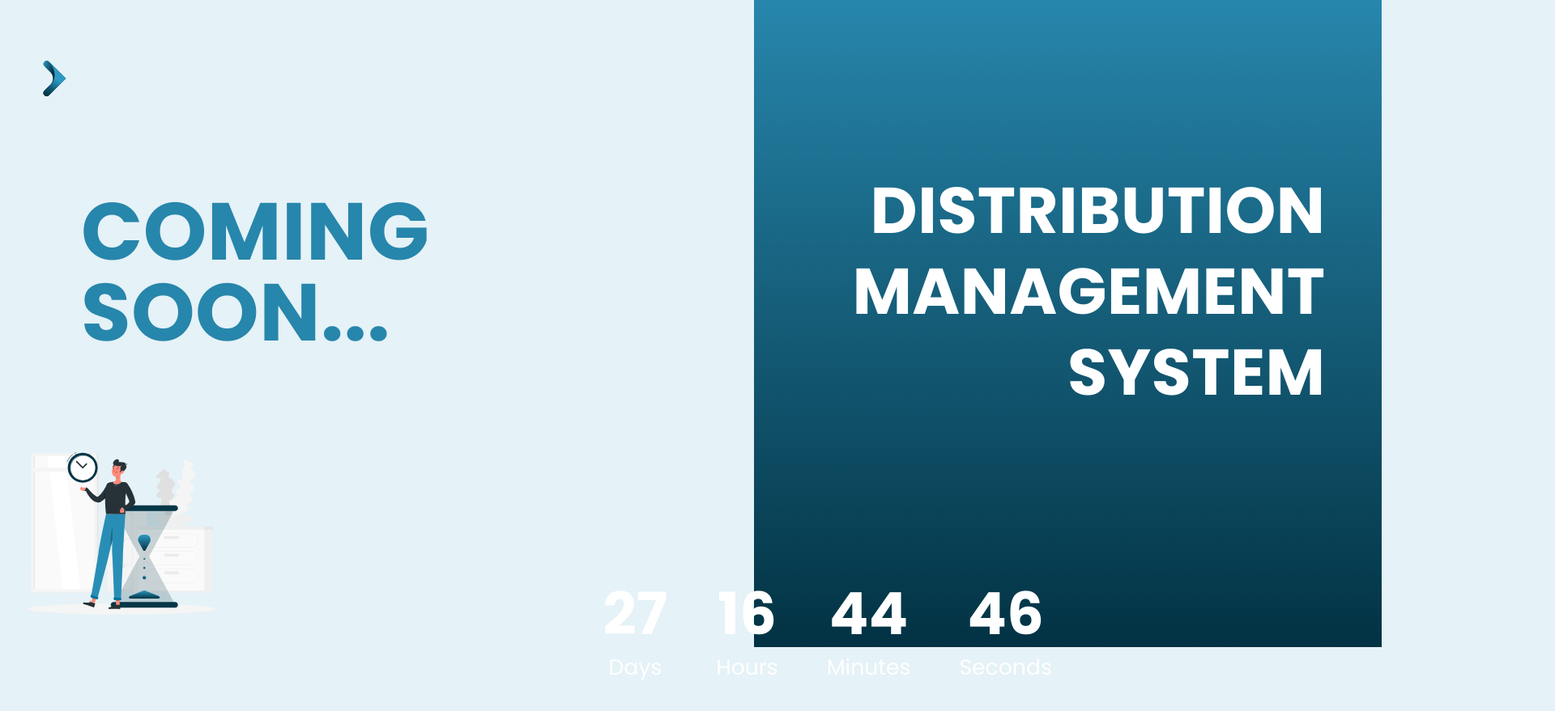
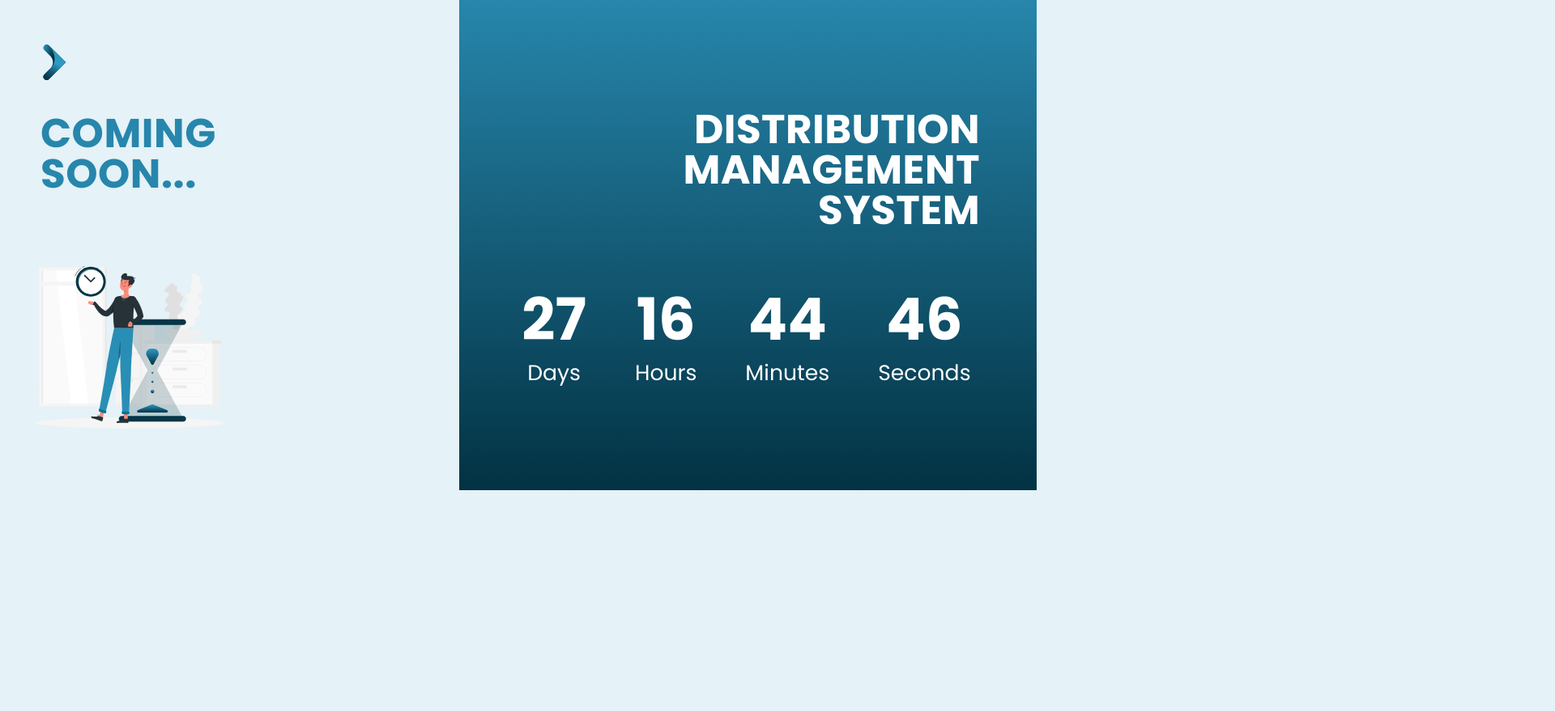
Before and after one commit to lifeofriq/comingsoon-page, a plain HTML site: page index.html in a window 1280 px wide. Shown: the top 879 px of the page at 81% size, 1920 px wide, since content can reach past the window. After the commit the page ends 800 px from the top, so only its background shows below. Drawn offline with Linux system fonts and the light colour scheme.

Commit message:
Update style.css

```diff
--- a/style.css
+++ b/style.css
@@ -3,7 +3,7 @@
 body{
     background-color: #E5F2F7;
     font-family: "Poppins", sans-serif;
-    height: 100vh;
+    height: flex;
     display: flex;
     flex-direction: row;
     overflow: hidden;
@@ -13,28 +13,27 @@ body{
 
 .img{
     margin-left: 50px;
-    margin-top: 50px;
-    width: 59px;
-    height: 94px;
+    margin-top: 30px;
+
     flex-shrink: 0;
 }
 
 .comingsoon{
     color: #2786AC;
     font-family: Poppins;
-    font-size: 50px;
+    font-size: 25px;
     font-style: normal;
-    margin-left: 100px;
-    margin-bottom: 51px;
-    margin-right: 400px;
+    margin-left: 50px;
+    margin-right: 300px;
     font-weight: 600;
-    line-height: 100px; /* 49.25px */
+    line-height: 50px; /* 49.25px */
     letter-spacing: 0.5px;
 }
 
 .svg {
-   width: 764px;
-    height: 764px;
+    margin-left: 10px;
+    width: 50px;
+    height: 50px;
     flex-shrink: 0;
 }
 
@@ -42,32 +41,33 @@ body{
     color: #FFF;
 text-align: right;
 font-family: Poppins;
-font-size: 40px;
+font-size: 25px;
 font-style: normal;
-margin-top: 180px;
+margin-top: 115px;
 margin-left: 31px;
 margin-left: 31px;
-margin-bottom: 229px;
-font-weight: 600;
-line-height: 100px; /* 39.4px */
+margin-bottom: 90px;
+font-weight: 15px;
+line-height: 50px; /* 39.4px */
 letter-spacing: 0.4px;
 }
 
 .container2 {
     margin-right: 50px;
     margin-left: 31px;
-    margin-top: 10px;
     text-align: right;
     align-content: end;
 }
 
 
 #countdown{
+    text-align: right;
     font-family: "Poppins", sans-serif;
     font-weight: SemiBold;
     color: #FFF;
     display: flex;
     transform: scale(2);
+    margin-bottom: 120px;
 
 }
 
@@ -75,6 +75,7 @@ letter-spacing: 0.4px;
 .time{
     display: flex;
     flex-direction: column;
+    text-align: right;
     align-items: center;
     justify-content: center;
     margin: 15px;
```
